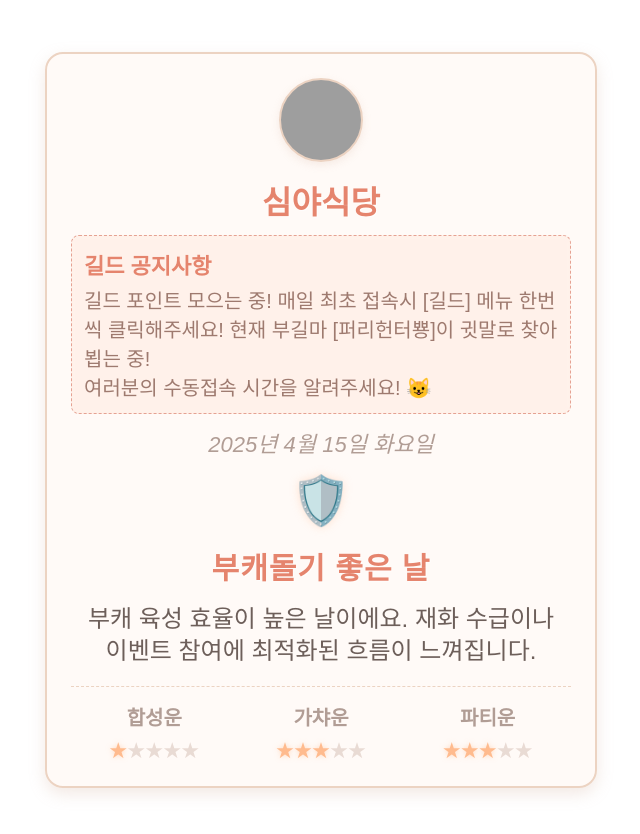
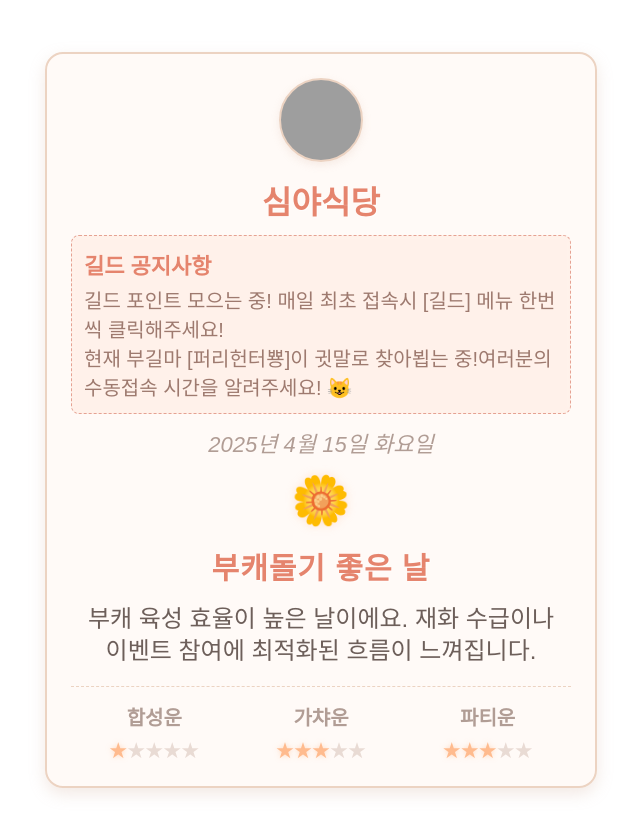
Before and after one commit to birdsol1122/mbngm_fortune_widget, a plain HTML site: page index.html in a window 1280 px wide. Shown: the whole page, without its empty margins (319-959 px from the left). Drawn offline with Linux system fonts and the light colour scheme; grey boxes are pictures that could not be loaded; a web font is replaced by a local one.

Commit message:
index.html

```diff
--- a/index.html
+++ b/index.html
@@ -151,7 +151,7 @@
         <div class="guild-name">심야식당</div>
         <div class="notice-box">
             <div class="notice-title">길드 공지사항</div>
-            <div id="guild-notice">길드 포인트 모으는 중! 매일 최초 접속시 [길드] 메뉴 한번씩 클릭해주세요! 현재 부길마 [퍼리헌터뿅]이 귓말로 찾아뵙는 중!<br>여러분의 수동접속 시간을 알려주세요! 😺</div>
+            <div id="guild-notice">길드 포인트 모으는 중! 매일 최초 접속시 [길드] 메뉴 한번씩 클릭해주세요!<br>현재 부길마 [퍼리헌터뿅]이 귓말로 찾아뵙는 중!여러분의 수동접속 시간을 알려주세요! 😺</div>
         </div>
         <div class="date" id="current-date"></div>
         <div class="emoji" id="fortune-emoji"></div>
@@ -178,7 +178,7 @@
         const weekdayKR = ['일', '월', '화', '수', '목', '금', '토'];
 
         // 운세 아이콘 목록 (게임 관련)
-        const fortuneEmojis = ['⚔️', '🛡️', '🔮', '🎲', '💎', '✨', '🧙‍♂️', '🐉', '🏆', '🧪', '📜', '🔍', '🎭', '🎯', '🎣', '🌟', '🐾', '🧵'];
+        const fortuneEmojis = ['🍑', '🌼', '🍨', '🍄', '💐', '✨', '🎀', '🎉', '🧁', '🍋', '🥞', '🍒', '🍩', '🥟', '🍓', '🌟', '🍰', '🍦'];
 
         // 운세 제목과 메시지를 함께 묶은 객체 배열로 변경
         const fortuneData = [
```
